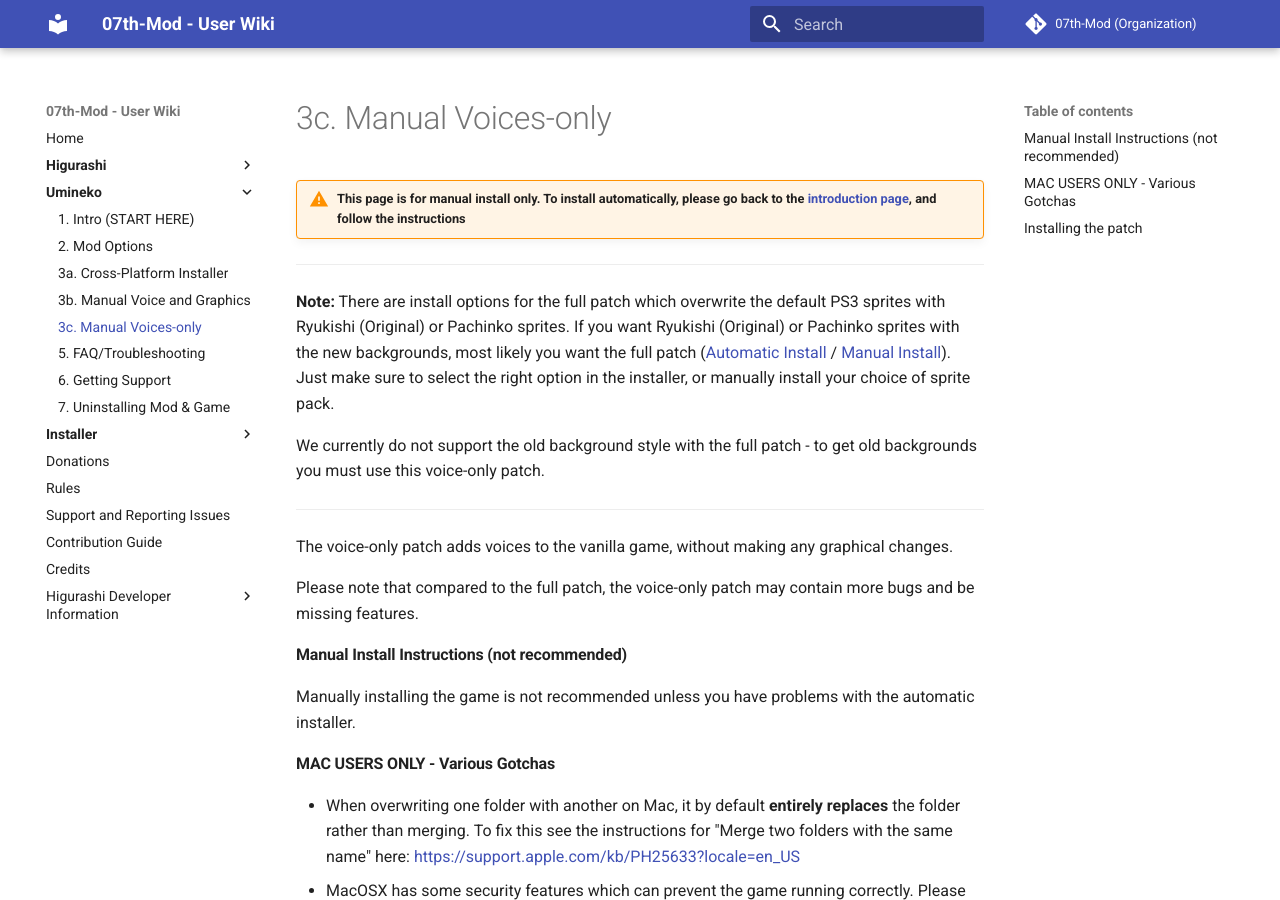
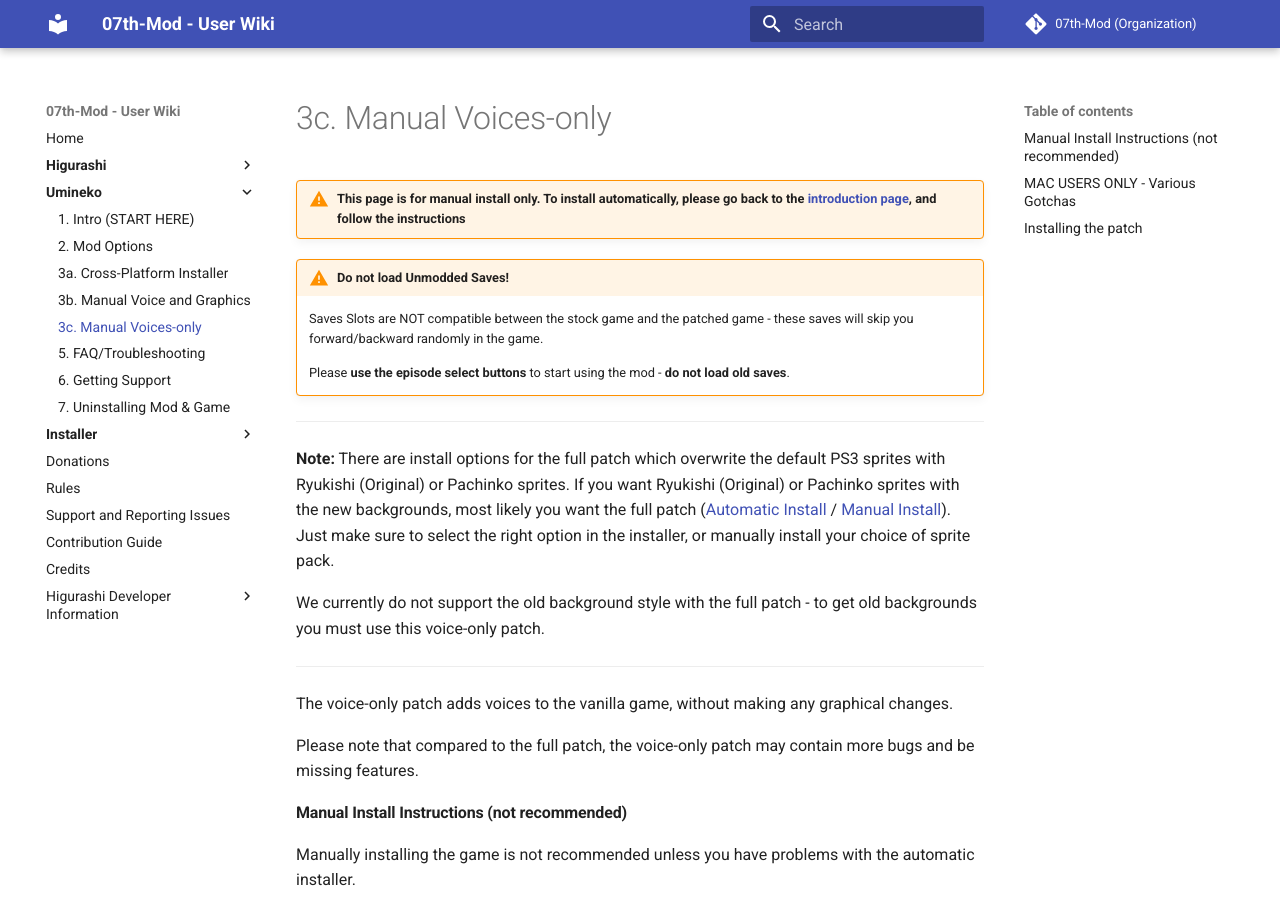
Before and after one commit to 07th-mod/wiki, an MkDocs documentation site: the page built from docs/Umineko/Umineko-Part-1.1---Voices-only-Patch.md, in a window 1280 px wide and 900 px high. Built offline with MkDocs 1.6.1 and Material for MkDocs 9.7.7, drawn with Linux system fonts in a browser that asks for light colours.

Commit message:
Add save compatability warning to manual install pages

```diff
--- /dev/null
+++ b/docs/Snippets/umineko-saves-warning.md
@@ -0,0 +1,5 @@
+!!! warning "Do not load Unmodded Saves!"
+
+    Saves Slots are NOT compatible between the stock game and the patched game - these saves will skip you forward/backward randomly in the game.
+
+    Please **use the episode select buttons** to start using the mod - **do not load old saves**.
--- a/docs/Umineko/Umineko-Part-1---Voice-and-Graphics-Patch.md
+++ b/docs/Umineko/Umineko-Part-1---Voice-and-Graphics-Patch.md
@@ -1,6 +1,8 @@
 !!! danger "This page is for manual install only. We highly recommend using the automated installer as installing manually can be error prone. Please see the [Cross Platform Installer](Umineko-Part-3a-Cross-Platform-Installer.md), and follow the instructions"
 
 --8<-- "umineko-project-recommendation.md"
+
+--8<-- "umineko-saves-warning.md"
 
 ----
 
--- a/docs/Umineko/Umineko-Part-1.1---Voices-only-Patch.md
+++ b/docs/Umineko/Umineko-Part-1.1---Voices-only-Patch.md
@@ -1,4 +1,6 @@
 !!! warning "This page is for manual install only. To install automatically, please go back to the [introduction page](Umineko-Getting-started.md), and follow the instructions"
+
+--8<-- "umineko-saves-warning.md"
 
 ----
 
--- a/docs/Umineko/Umineko-Part-3a-Cross-Platform-Installer.md
+++ b/docs/Umineko/Umineko-Part-3a-Cross-Platform-Installer.md
@@ -2,4 +2,6 @@
 
 --8<-- "umineko-project-recommendation.md"
 
+--8<-- "umineko-saves-warning.md"
+
 --8<-- "Cross-Platform-Installer.md"
```
Also changed, not shown: docs/Higurashi/Higurashi-Part-1---Voice-and-Graphics-Patch.md (+2 -3 lines), docs/Higurashi/Higurashi-Part-1.1---Voices-only-Patch.md (+2 -0 lines), docs/Higurashi/Manual-Installation.md (+2 -0 lines), docs/Snippets/higurashi-saves-warning.md (added, +2 -0 lines).
